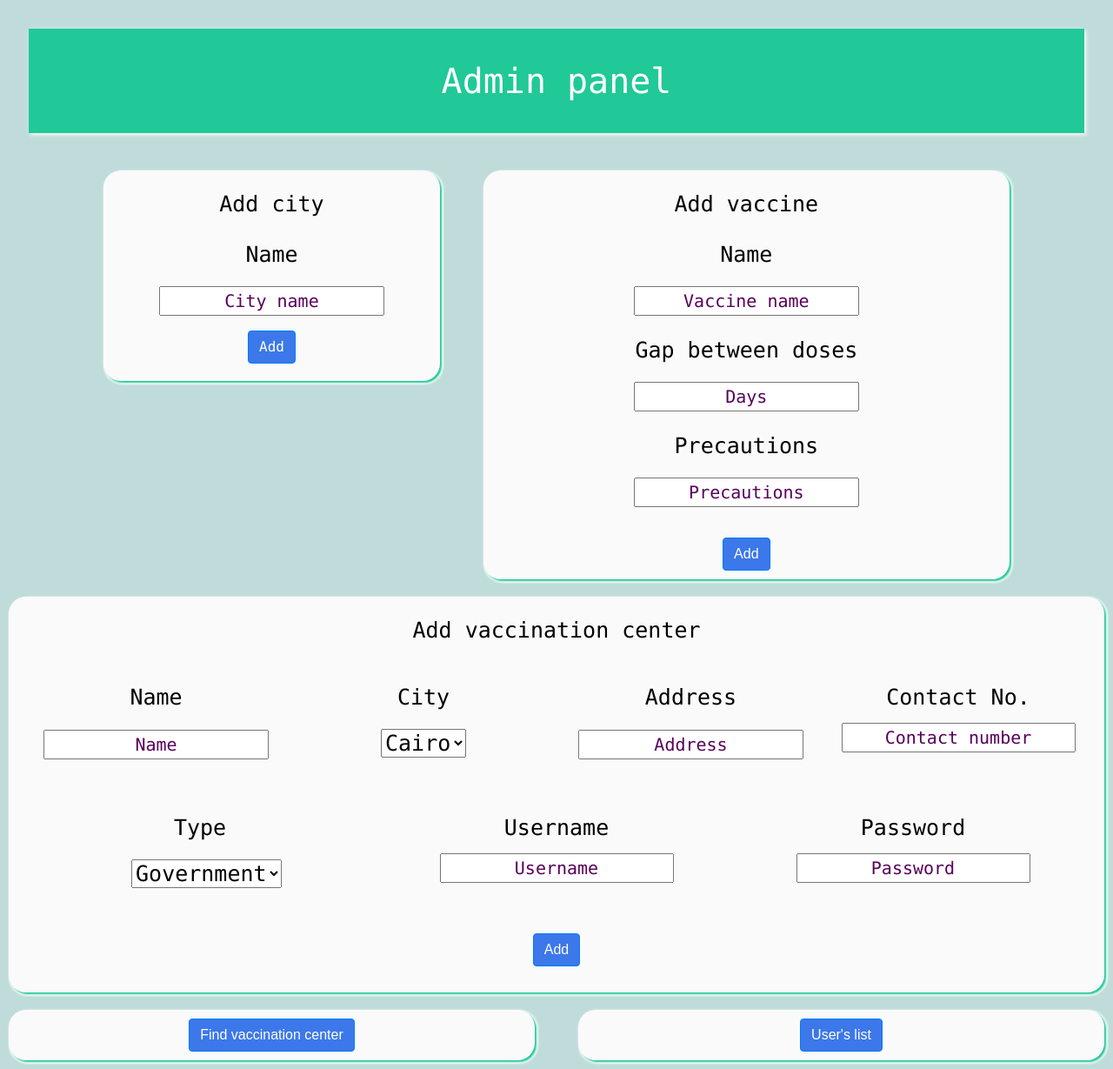
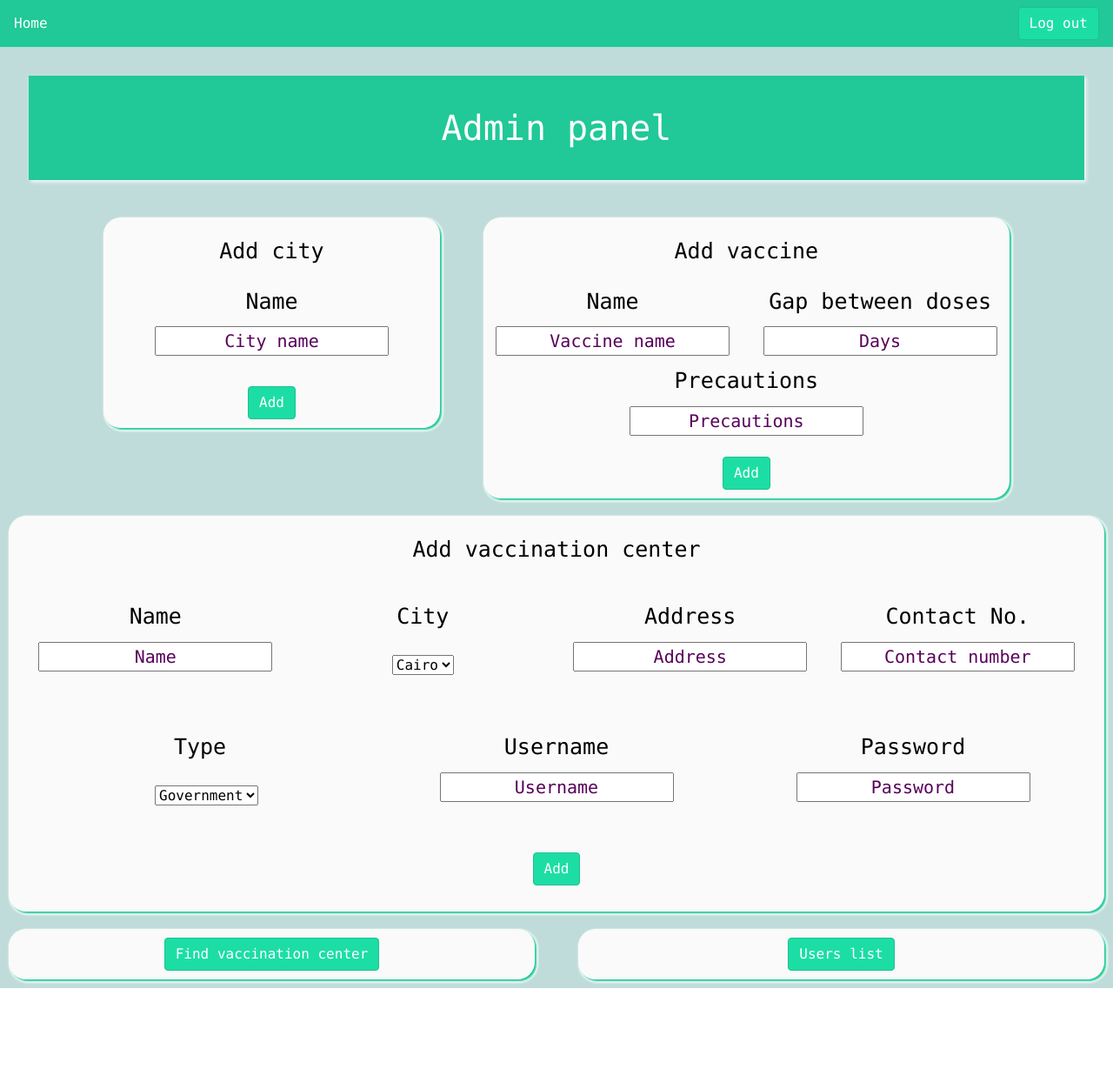
Before and after one commit to SIGMazer/Vaccination-Center, a PHP site: page /vaccination-center/View/admin_panel.php in a window 1280 px wide. Shown: the whole page at 87% size. After the commit the page ends 1136 px from the top, so only its background shows below. Run offline with PHP 8.4, Linux system fonts and the light colour scheme; data comes from the database, SQL or seed files in the repository.

Commit message:
Minor text, css and html fixes, added a navbar and a logout function.

```diff
--- a/Controller/AdminController.php
+++ b/Controller/AdminController.php
@@ -81,3 +81,8 @@ function echoError($errorName) {
         echo $errorList[$errorName][$_GET[$errorName]];
     }
 }
+
+@session_start();
+if (isset($_SESSION['cID']) && !empty($_SESSION['cID'])) {
+    unset($_SESSION['cID']);
+}
--- a/Controller/MiscController.php
+++ b/Controller/MiscController.php
@@ -51,7 +51,7 @@ function echoCenterList() {
 
 function echoCityName() {
     session_start();
-    if (isset($_SESSION["cID"])) {
+    if (isset($_SESSION["cID"]) && !empty($_SESSION["cID"])) {
         include_once '../Include/DatabaseClass.php';
         $db = new database();
         $name = $db->select("SELECT * FROM city where ID = {$_SESSION["cID"]}")['Name'];
--- a/Model/LoginRegModel.php
+++ b/Model/LoginRegModel.php
@@ -96,4 +96,10 @@ class LoginRegModel
 
     }
 
+    function logout() {
+        session_start();
+        unset($_SESSION);
+        session_destroy();
     }
+
+    }
--- a/Model/adminModel.php
+++ b/Model/adminModel.php
@@ -88,7 +88,7 @@ class adminModel {
             echo "<input type = 'hidden' name = 'contactnum' value = '{$vcList[$x]['ContactNum']}'>";
             echo "<input type = 'hidden' name = 'uID' value = '{$vcList[$x]['UserID']}'>";
             echo "<td><input type = 'submit' name = 'update' value = 'Update' class='btn btn-primary'></td>";
-            echo "<td><input type = 'submit' name = 'delete' value = 'Delete' class='btn btn-primary'></td>";
+            echo "<td><input type = 'submit' name = 'delete' value = 'Delete' class='btn btn-danger'></td>";
             echo "</form>";
             echo "</tr>";
         }
--- a/View/Css/Style_sheet.css
+++ b/View/Css/Style_sheet.css
@@ -54,6 +54,7 @@ table{
 }
 
 td , th{
+    font-family: SFMono-Regular, Menlo, Monaco, Consolas, "Liberation Mono", "Courier New", monospace;
     padding: 15px 20px;
     text-align: center;
 
@@ -85,6 +86,36 @@ input::placeholder{
 input{
     font-size: 20px;
 }
+
+.btn {
+    font-family: SFMono-Regular, Menlo, Monaco, Consolas, "Liberation Mono", "Courier New", monospace;
+}
+
 .btn-primary{
-    background-color: rgb(60, 120, 233);
+    background-color: #1cdea4;
+    border-color: #20bf90;
 }
+
+.btn-primary:hover {
+    background-color: #1ec794;
+    border-color: #20bf90;
+}
+
+.link {
+    font-family: SFMono-Regular, Menlo, Monaco, Consolas, "Liberation Mono", "Courier New", monospace;
+    font-size: 16px;
+    font-weight: normal;
+    color: white;
+}
+
+.link:hover {
+    text-decoration: none;
+    font-weight: bold;
+    color: white;
+}
+
+select, .date {
+    font-family: SFMono-Regular, Menlo, Monaco, Consolas, "Liberation Mono", "Courier New", monospace;
+    font-size: 16px;
+    font-weight: normal;
+}
--- a/View/admin_panel.php
+++ b/View/admin_panel.php
@@ -13,6 +13,13 @@ include "../Controller/AdminController.php";
 </head>
 
 <body>
+        <nav class="navbar sticky-top navbar-light justify-content-between" style="background-color: #20c997">
+            <a href="../index.php" class="link">Home</a>
+            <form action="../Controller/LoginController.php" method="post" class="form-inline">
+                <input type="submit" value="Log out" name="logout" class="btn btn-primary my-2 my-sm-0">
+            </form>
+        </nav>
+
         <div class="row">
           <div class="col-md-12">
             <div class="cardhead">
@@ -27,9 +34,11 @@ include "../Controller/AdminController.php";
                     <p class="card-head">Add city</p>
                     <form action = "../Controller/AdminController.php" method="post">
                         <p>Name</p>
-                        <p><input type="text" name="city_name" placeholder="City name"></p>
+                        <input type="text" name="city_name" placeholder="City name">
+                        <p></p>
                         <span style="color:red"><?php echoError('cerr'); ?></span>
-                        <p><input type="submit" name="city_add" value="Add" class="btn btn-primary"></p>
+                        <p></p>
+                        <input type="submit" name="city_add" value="Add" class="btn btn-primary">
                     </form>
                 </div>
             </div>
@@ -40,15 +49,15 @@ include "../Controller/AdminController.php";
                             <div class="row">
                                 <div class="col">
                                     <p>Name</p>
-                                    <p><input type="text" name="vaccine_name" placeholder="Vaccine name"></p>
+                                    <input type="text" name="vaccine_name" placeholder="Vaccine name">
                                 </div>
                                 <div class="col">
                                     <p>Gap between doses</p>
-                                    <p><input type="text" name="vaccine_gap" placeholder="Days"></p>
+                                    <input type="text" name="vaccine_gap" placeholder="Days">
                                 </div>
                                 <div class="col">
                                     <p>Precautions</p>
-                                    <p><input type="text" name="vaccine_precautions" placeholder="Precautions"></p>
+                                    <input type="text" name="vaccine_precautions" placeholder="Precautions">
                                 </div>
                             </div>
                             <span style="color:red"><?php echoError('verr'); ?></span><br>
@@ -67,7 +76,7 @@ include "../Controller/AdminController.php";
                                 <div class="row">
                                     <div class="col">
                                         <p>Name</p>
-                                        <p><input type="text" name="center_name" placeholder="Name"></p>
+                                        <input type="text" name="center_name" placeholder="Name">
                                     </div>
 
                                     <div class="col">
@@ -81,7 +90,7 @@ include "../Controller/AdminController.php";
 
                                     <div class="col">
                                         <p>Address</p>
-                                        <p><input type="text" name="center_address" placeholder="Address"></p>
+                                        <input type="text" name="center_address" placeholder="Address">
                                     </div>
 
                                     <div class="col">
@@ -129,7 +138,7 @@ include "../Controller/AdminController.php";
     </div>
     <div class="col-6">
         <div class="cardbody">
-                <a href="user_list.php"><button name="user_list" class="btn btn-primary"  >User's list</button></a>
+                <a href="user_list.php"><button name="user_list" class="btn btn-primary"  >Users list</button></a>
         </div>
 
     </div>
--- a/View/find_vaccination_center.php
+++ b/View/find_vaccination_center.php
@@ -11,6 +11,12 @@ include "../Controller/MiscController.php";
     <link href="Css/Style_sheet.css" rel="stylesheet">
 </head>
 <body>
+        <nav class="navbar sticky-top navbar-light justify-content-between" style="background-color: #20c997">
+            <a href="admin_panel.php" class="link">Back to the admin panel</a>
+            <form action="../Controller/LoginController.php" method="post" class="form-inline">
+                <input type="submit" value="Log out" name="logout" class="btn btn-primary my-2 my-sm-0">
+            </form>
+        </nav>
 
         <div class="row">
             <div class="col-md-12">
```
Also changed, not shown: Controller/LoginController.php (+10 -0 lines), View/user_list.php (+7 -0 lines), View/user_panel.php (+12 -10 lines), View/vaccination_center_panel.php (+7 -0 lines).
